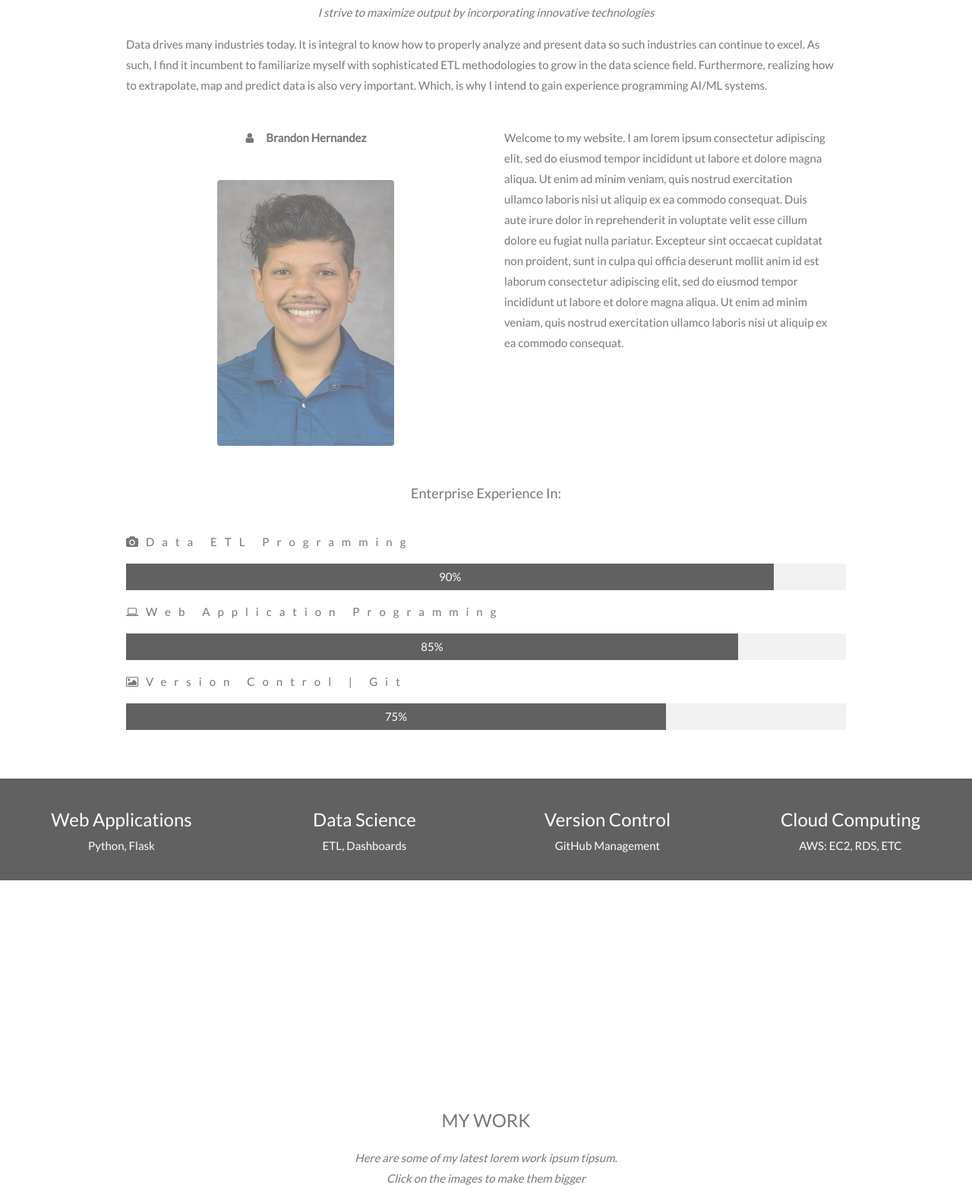
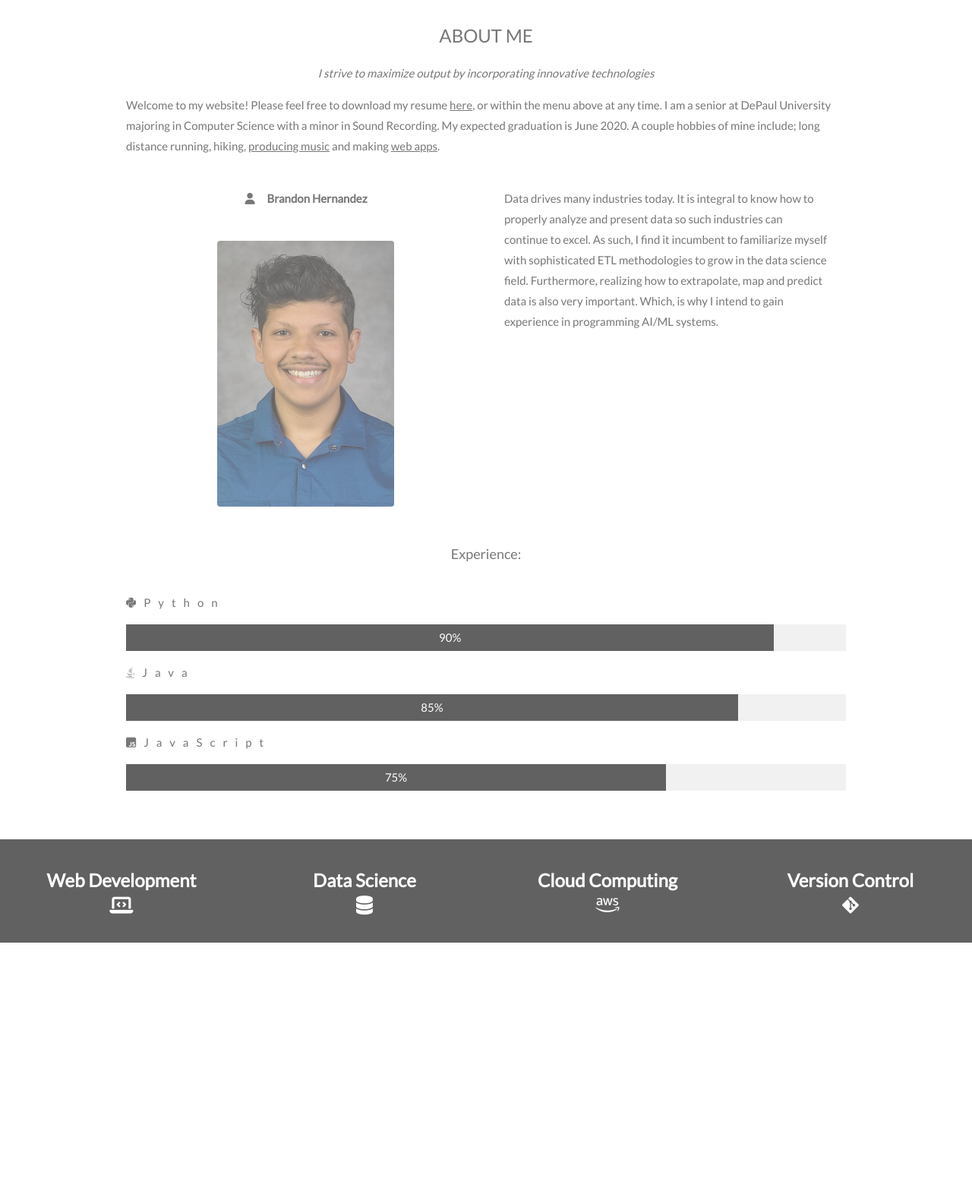
Before and after one commit to brandonhdz/portfolioWebApp, a plain HTML site: page webApp/templates/index.html in a window 1280 px wide. Shown: the part 349-1917 px from the top of the page at 76% size. Drawn offline with nearby package versions, Linux system fonts and the light colour scheme.

Commit message:
Updated bio

```diff
--- a/webApp/static/index.css
+++ b/webApp/static/index.css
@@ -11,6 +11,8 @@ body, html {
   background-position: center;
   background-repeat: no-repeat;
   background-size: cover;
+  min-height: 300px;
+
 }
 
 /* First image (Logo. Full height) */
@@ -21,27 +23,37 @@ body, html {
 /* Second image (Portfolio) */
 .bgimg-2 {
   background-image: url("../static/prof_background.jpg");
-  min-height: 400px;
 }
 
 /* Third image (Contact) */
 .bgimg-3 {
   background-image: url("../static/lake.jpg");
-  min-height: 400px;
 }
 
 .w3-wide {letter-spacing: 10px;}
 .w3-hover-opacity {cursor: pointer;}
 
+.stats {
+    font-weight: bold;
+}
+
+i.icon-stats {
+    font-size: 25px;
+}
+
 /* Turn off parallax scrolling for tablets and phones */
-@media only screen and (max-device-width: 1000px) {
+@media only screen and (max-device-width: 700px) {
   .bgimg-1, .bgimg-2, .bgimg-3 {
     background-attachment: scroll;
     min-height: 220px;
   }
 
-  .career-stats {
+  .career-stats, .fas, .fa {
     display: flex;
+  }
+
+  .w3-xlarge {
+    font-size: 14px!important;
   }
 
   .remove-on-mobile{
@@ -51,4 +63,8 @@ body, html {
   .pdf-viewer {
     height: 300px;
   }
+
+  i.icon-stats {
+    font-size: 18px;
+  }
 }
--- a/webApp/static/index.js
+++ b/webApp/static/index.js
@@ -24,5 +24,6 @@ function toggleFunction() {
         x.className += " w3-show";
     } else {
         x.className = x.className.replace(" w3-show", "");
+
     }
 }
--- a/webApp/templates/index.html
+++ b/webApp/templates/index.html
@@ -5,9 +5,9 @@
 <meta name="viewport" content="width=device-width, initial-scale=1">
 <link rel="stylesheet" href="https://www.w3schools.com/w3css/4/w3.css">
 <link rel="stylesheet" href="https://fonts.googleapis.com/css?family=Lato">
-<link rel="stylesheet" href="https://cdnjs.cloudflare.com/ajax/libs/font-awesome/4.7.0/css/font-awesome.min.css">
 <link rel="stylesheet" href="../static/index.css">
 <script src="../static/index.js"></script>
+<script src="https://kit.fontawesome.com/e5c1f0ed28.js" crossorigin="anonymous"></script>
 <body>
 
 <!-- Navbar (sit on top) -->
@@ -20,9 +20,7 @@
     <a href="#about" class="w3-bar-item w3-button w3-hide-small"><i class="fa fa-user"></i> ABOUT</a>
     <a href="#portfolio" class="w3-bar-item w3-button w3-hide-small"><i class="fa fa-th"></i> PORTFOLIO</a>
     <a href="#contact" class="w3-bar-item w3-button w3-hide-small"><i class="fa fa-envelope"></i> CONTACT</a>
-    <a href="#" class="w3-bar-item w3-button w3-hide-small w3-right w3-hover-red">
-      <i class="fa fa-search"></i>
-    </a>
+    <a href="../static/brandon_hdz_resume" target="_blank" class="w3-bar-item w3-button w3-hide-small"><i class="fas fa-file-download"></i> RESUME</a>
   </div>
 
   <!-- Navbar on small screens -->
@@ -30,7 +28,7 @@
     <a href="#about" class="w3-bar-item w3-button" onclick="toggleFunction()">ABOUT</a>
     <a href="#portfolio" class="w3-bar-item w3-button" onclick="toggleFunction()">PORTFOLIO</a>
     <a href="#contact" class="w3-bar-item w3-button" onclick="toggleFunction()">CONTACT</a>
-    <a href="#" class="w3-bar-item w3-button">SEARCHS</a>
+    <a href="../static/brandon_hdz_resume.pdf" target="_blank" class="w3-bar-item w3-button">RESUME</a>
   </div>
 </div>
 
@@ -45,33 +43,35 @@
 <div class="w3-content w3-container w3-padding-64" id="about">
   <h3 class="w3-center">ABOUT ME</h3>
   <p class="w3-center"><em>I strive to maximize output by incorporating innovative technologies</em></p>
-  <p>Data drives many industries today. It is integral to know how to properly analyze and present data so such
-  industries can continue to excel. As such, I find it incumbent to familiarize  myself with sophisticated ETL
-  methodologies to grow in the data science field. Furthermore, realizing how to extrapolate, map and predict
-  data is also very important. Which, is why I intend to gain experience programming AI/ML systems.</p>
+  <p>Welcome to my website! Please feel free to download my resume <a href="../static/brandon_hdz_resume.pdf">here</a>,
+  or within the menu above at any time. I am a senior at DePaul University majoring in Computer Science with a minor in Sound Recording.
+    My expected graduation is June 2020. A couple hobbies of mine include; long distance running, hiking,
+    <a href="http://astralmatter.herokuapp.com" target="_blank">producing music</a> and making
+    <a href="http://ai-grid.herokuapp.com" target="_blank">web apps</a>.</p>
   <div class="w3-row">
     <div class="w3-col m6 w3-center w3-padding-large">
       <p><b><i class="fa fa-user w3-margin-right"></i>Brandon Hernandez</b></p><br>
-      <img src="../static/prof_pic350.jpg" class="w3-round w3-image w3-opacity w3-hover-opacity-off" alt="Photo of Me" width="233" height="350">
+      <img src="../static/prof_pic350.jpg" class="w3-round w3-image w3-opacity w3-hover-opacity-off" alt="Profile Picture" width="233" height="350">
     </div>
 
     <!-- Hide this text on small devices -->
     <div class="w3-col m6 w3-hide-small w3-padding-large">
-      <p>Welcome to my website. I am lorem ipsum consectetur adipiscing elit, sed do eiusmod tempor incididunt ut labore et dolore magna aliqua. Ut enim ad minim veniam, quis nostrud exercitation ullamco laboris nisi ut aliquip ex ea commodo consequat. Duis aute irure
-        dolor in reprehenderit in voluptate velit esse cillum dolore eu fugiat nulla pariatur. Excepteur sint occaecat cupidatat non proident, sunt in culpa qui officia deserunt mollit anim id est laborum consectetur adipiscing elit, sed do eiusmod tempor
-        incididunt ut labore et dolore magna aliqua. Ut enim ad minim veniam, quis nostrud exercitation ullamco laboris nisi ut aliquip ex ea commodo consequat.</p>
+      <p>Data drives many industries today. It is integral to know how to properly analyze and present data so such
+      industries can continue to excel. As such, I find it incumbent to familiarize  myself with sophisticated ETL
+      methodologies to grow in the data science field. Furthermore, realizing how to extrapolate, map and predict
+      data is also very important. Which, is why I intend to gain experience in programming AI/ML systems.</p>
     </div>
   </div>
-  <p class="w3-large w3-center w3-padding-16">Enterprise Experience In:</p>
-  <p class="w3-wide"><i class="fa fa-camera"></i>Data ETL Programming</p>
+  <p class="w3-large w3-center w3-padding-16">Experience:</p>
+  <p class="w3-wide"><i class="fab fa-python"></i>Python</p>
   <div class="w3-light-grey">
     <div class="w3-container w3-padding-small w3-dark-grey w3-center" style="width:90%">90%</div>
   </div>
-  <p class="w3-wide"><i class="fa fa-laptop"></i>Web Application Programming</p>
+  <p class="w3-wide"><i class="fab fa-java"></i>Java</p>
   <div class="w3-light-grey">
     <div class="w3-container w3-padding-small w3-dark-grey w3-center" style="width:85%">85%</div>
   </div>
-  <p class="w3-wide"><i class="fa fa-photo"></i>Version Control | Git</p>
+  <p class="w3-wide"><i class="fab fa-js-square"></i>JavaScript</p>
   <div class="w3-light-grey">
     <div class="w3-container w3-padding-small w3-dark-grey w3-center" style="width:75%">75%</div>
   </div>
@@ -79,20 +79,20 @@
 
 <div class="w3-row w3-center w3-dark-grey w3-padding-16 career-stats">
   <div class="w3-quarter w3-section">
-    <span class="w3-xlarge">Web Applications</span><br>
-    Python, Flask
+    <span class="w3-xlarge stats">Web Development</span><br>
+    <i class="fas fa-laptop-code icon-stats"></i>
   </div>
   <div class="w3-quarter w3-section">
-    <span class="w3-xlarge">Data Science</span><br>
-    ETL, Dashboards
+    <span class="w3-xlarge stats">Data Science</span><br>
+    <i class="fas fa-database icon-stats"></i>
   </div>
   <div class="w3-quarter w3-section">
-    <span class="w3-xlarge">Version Control</span><br>
-    GitHub Management
+    <span class="w3-xlarge stats">Cloud Computing</span><br>
+    <i class="fab fa-aws icon-stats"></i>
   </div>
   <div class="w3-quarter w3-section">
-    <span class="w3-xlarge">Cloud Computing</span><br>
-    AWS: EC2, RDS, ETC
+    <span class="w3-xlarge stats">Version Control</span><br>
+    <i class="fab fa-git-alt icon-stats"></i>
   </div>
 </div>
 
@@ -106,7 +106,7 @@
 <!-- Container (Portfolio Section) -->
 <div class="w3-content w3-container w3-padding-64" id="portfolio">
   <h3 class="w3-center">MY WORK</h3>
-  <p class="w3-center"><em>Here are some of my latest lorem work ipsum tipsum.<br> Click on the images to make them bigger</em></p><br>
+  <p class="w3-center"><em>A closer look at my projects can be viewed below<br> Feel free to view or download the pdf!</em></p><br>
 
   <!-- Responsive Grid. Four columns on tablets, laptops and desktops. Will stack on mobile devices/small screens (100% width) -->
   <div class="w3-row-padding w3-center">
@@ -204,8 +204,8 @@
 <footer class="w3-center w3-black w3-padding-64 w3-opacity w3-hover-opacity-off">
   <a href="#home" class="w3-button w3-light-grey"><i class="fa fa-arrow-up w3-margin-right"></i>To the top</a>
   <div class="w3-xlarge w3-section">
-    <a href="https://github.com/brandonhdz" target="_blank"><i class="fa fa-github w3-hover-opacity"></i></a>
-    <a href="https://www.linkedin.com/in/brandonhdz" target="_blank"><i class="fa fa-linkedin w3-hover-opacity"></i></a>
+    <a href="https://github.com/brandonhdz" target="_blank"><i class="fab fa-github-square w3-hover-opacity"></i></a>
+    <a href="https://www.linkedin.com/in/brandonhdz" target="_blank"><i class="fab fa-linkedin w3-hover-opacity"></i></a>
   </div>
   <p>Powered by <a href="https://www.w3schools.com/w3css/default.asp" title="W3.CSS" target="_blank" class="w3-hover-text-green">w3.css</a></p>
 </footer>
```
